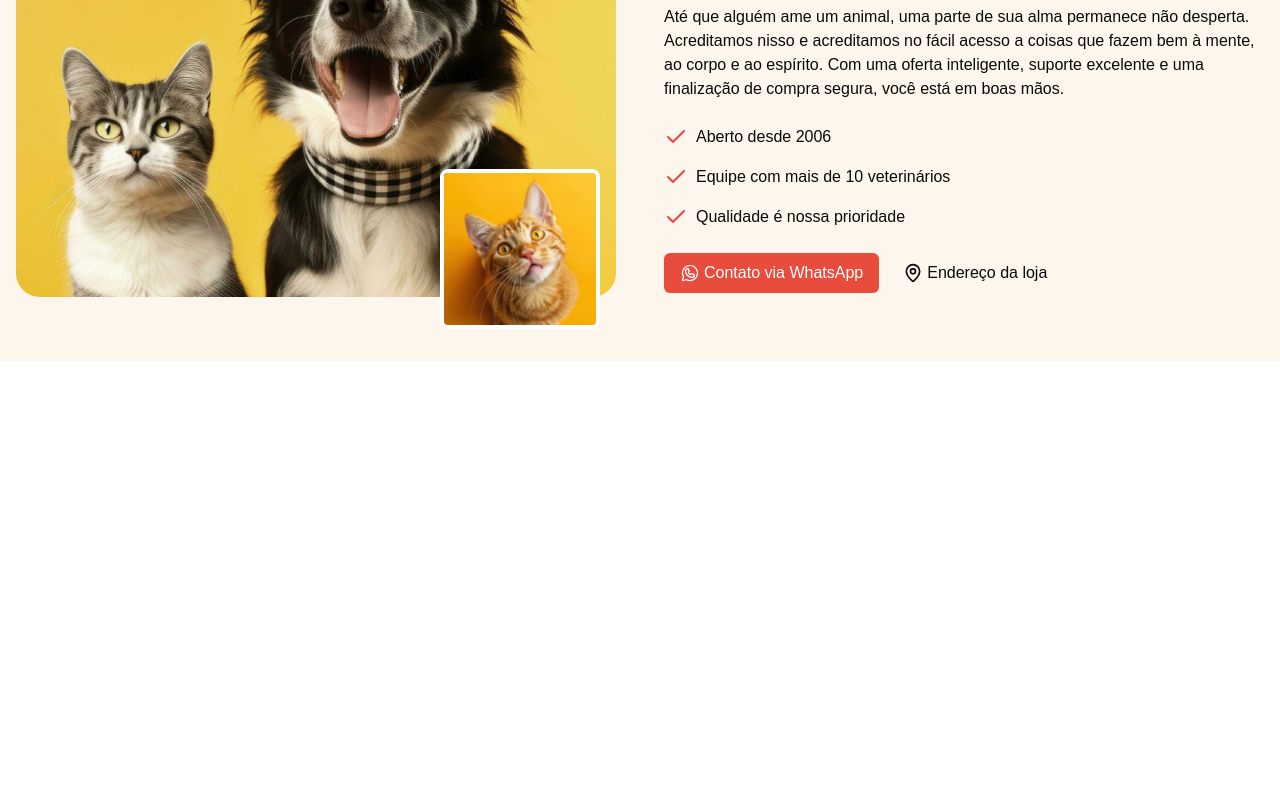
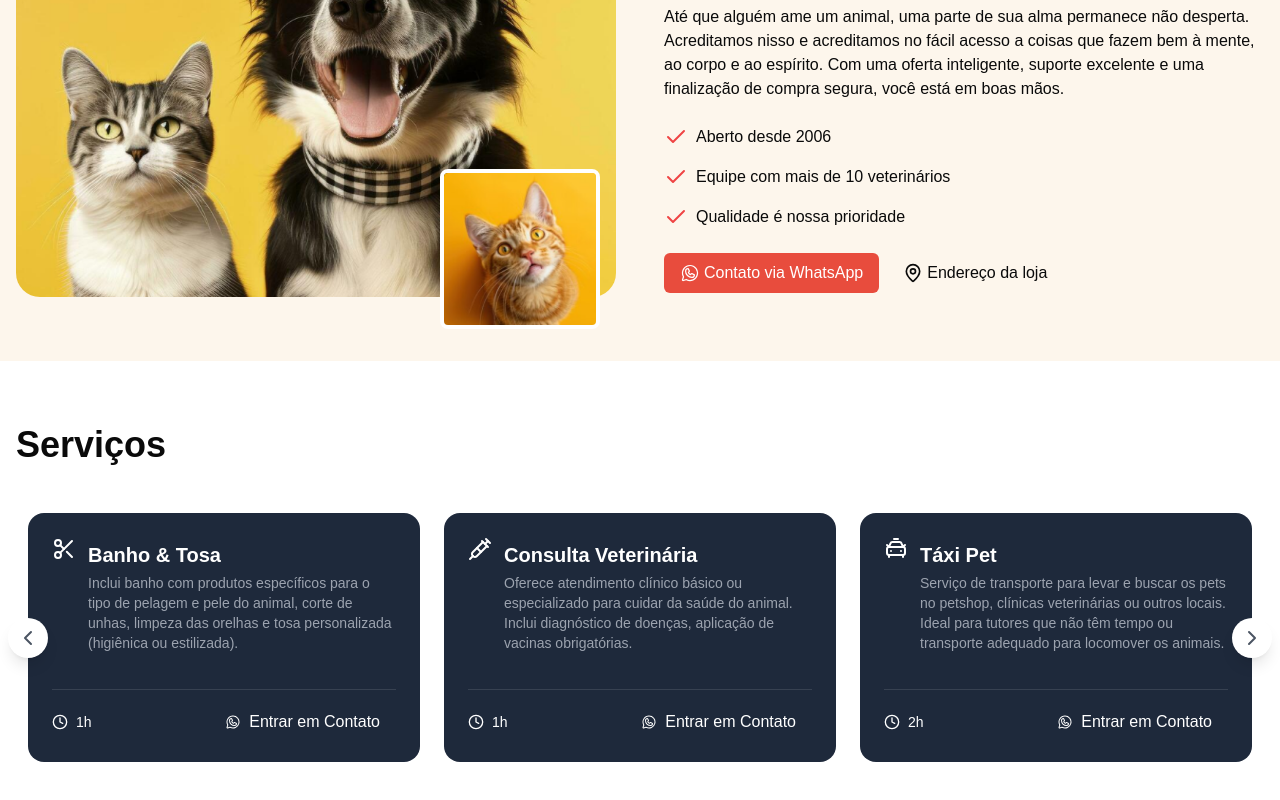
Before and after one commit to micarique/pet-landing-page, a Next.js app: page / in a window 1280 px wide. Shown: the part 579-1379 px from the top of the page. Before the commit the page ends 940 px from the top, so only its background shows below. Built offline with nearby package versions, Linux system fonts and the light colour scheme.

Commit message:
feat: added services section

```diff
--- a/package.json
+++ b/package.json
@@ -13,6 +13,7 @@
     "@radix-ui/react-slot": "^1.1.2",
     "class-variance-authority": "^0.7.1",
     "clsx": "^2.1.1",
+    "embla-carousel-react": "^8.5.2",
     "lucide-react": "^0.475.0",
     "next": "15.1.7",
     "react": "^19.0.0",
--- /dev/null
+++ b/src/app/_components/services.tsx
@@ -0,0 +1,137 @@
+'use client'
+
+import useEmblaCarousel from 'embla-carousel-react'
+import {
+  ChevronLeft,
+  ChevronRight,
+  Scissors,
+  Syringe,
+  CarTaxiFront,
+  Hotel,
+  Clock
+} from 'lucide-react'
+import { WhatsappLogo } from '@phosphor-icons/react'
+
+const services = [
+  {
+    title: 'Banho & Tosa',
+    description:
+      'Inclui banho com produtos específicos para o tipo de pelagem e pele do animal, corte de unhas, limpeza das orelhas e tosa personalizada (higiênica ou estilizada).',
+    duration: '1h',
+    price: '$50',
+    icon: <Scissors />,
+    linkText:
+      'Olá, vi no site sobre Banho e tosa e gostaria de mais informações.'
+  },
+  {
+    title: 'Consulta Veterinária',
+    description:
+      'Oferece atendimento clínico básico ou especializado para cuidar da saúde do animal. Inclui diagnóstico de doenças, aplicação de vacinas obrigatórias.',
+    duration: '1h',
+    price: '$45',
+    icon: <Syringe />,
+    linkText:
+      'Olá, vi no site sobre Consulta veterinária e gostaria de mais informações.'
+  },
+  {
+    title: 'Táxi Pet',
+    description:
+      'Serviço de transporte para levar e buscar os pets no petshop, clínicas veterinárias ou outros locais. Ideal para tutores que não têm tempo ou transporte adequado para locomover os animais.',
+    duration: '2h',
+    price: '$80',
+    icon: <CarTaxiFront />,
+    linkText: 'Olá, vi no site sobre Táxi Pet e gostaria de mais informações.'
+  },
+  {
+    title: 'Hotel para pets',
+    description:
+      'Serviço de hospedagem para animais de estimação, ideal para quando os tutores precisam viajar ou se ausentar por alguns dias. Os pets ficam acomodados em espaços seguros, confortáveis.',
+    duration: '1h',
+    price: '$60',
+    icon: <Hotel />,
+    linkText:
+      'Olá, vi no site sobre Hotel para pets e gostaria de mais informações.'
+  }
+]
+
+export function Services() {
+  const [emblaRef, emblaApi] = useEmblaCarousel({
+    loop: false,
+    align: 'start',
+    slidesToScroll: 1,
+    breakpoints: {
+      '(min-width: 768px)': { slidesToScroll: 3 }
+    }
+  })
+
+  function scrollPrev() {
+    emblaApi?.scrollPrev()
+  }
+  function scrollNext() {
+    emblaApi?.scrollNext()
+  }
+
+  return (
+    <section className="bg-white py-16">
+      <div className="container mx-auto px-4">
+        <h2 className="text-4xl font-bold mb-12">Serviços</h2>
+
+        <div className="relative">
+          <div className="overflow-hidden" ref={emblaRef}>
+            <div className="flex">
+              {services.map((item, index) => (
+                <div
+                  key={index}
+                  className="flex-[0_0_100%] min-w-0 md:flex-[0_0_calc(100%/3)] px-3"
+                >
+                  <article className="bg-[#1E293B] text-white rounded-2xl p-6 space-y-4 h-full flex flex-col">
+                    <div className="flex-1 flex items-start justify-between">
+                      <div className="flex gap-3">
+                        <span className="text-3xl">{item.icon}</span>
+                        <div>
+                          <h3 className="font-bold text-xl my-1 select-none">
+                            {item.title}
+                          </h3>
+                          <p className="text-gray-400 text-sm select-none">
+                            {item.description}
+                          </p>
+                        </div>
+                      </div>
+                    </div>
+                    <div className="border-t border-gray-700 pt-4 flex items-center justify-between">
+                      <div className="flex items-center gap-2 text-sm">
+                        <Clock className="w-4 h-4" />
+                        <span>{item.duration}</span>
+                      </div>
+                      <a
+                        href="#"
+                        className="flex items-center justify-center gap-2 hover:bg-red-500 px-4 py-1 rounded-md duration-300"
+                      >
+                        <WhatsappLogo />
+                        Entrar em Contato
+                      </a>
+                    </div>
+                  </article>
+                </div>
+              ))}
+            </div>
+          </div>
+
+          <button
+            onClick={scrollPrev}
+            className="flex items-center justify-center rounded-full shadow-lg  bg-white w-10 h-10 absolute left-3 -translate-y-1/2 -translate-x-1/2 top-1/2 z-10"
+          >
+            <ChevronLeft className="w-6 h-6 text-gray-600  " />
+          </button>
+
+          <button
+            onClick={scrollNext}
+            className="flex items-center justify-center rounded-full shadow-lg  bg-white w-10 h-10 absolute -right-7 -translate-y-1/2 -translate-x-1/2 top-1/2 z-10"
+          >
+            <ChevronRight className="w-6 h-6 text-gray-600  " />
+          </button>
+        </div>
+      </div>
+    </section>
+  )
+}
--- a/src/app/page.tsx
+++ b/src/app/page.tsx
@@ -1,11 +1,13 @@
-import { About } from "./_components/about";
-import { Hero } from "./_components/hero";
+import { About } from './_components/about'
+import { Hero } from './_components/hero'
+import { Services } from './_components/services'
 
 export default function Home() {
   return (
     <main>
-      <Hero/>
-      <About/>
+      <Hero />
+      <About />
+      <Services />
     </main>
   )
 }
```
Also changed, not shown: 1 other file (tests, documents, lock files or other folders).
